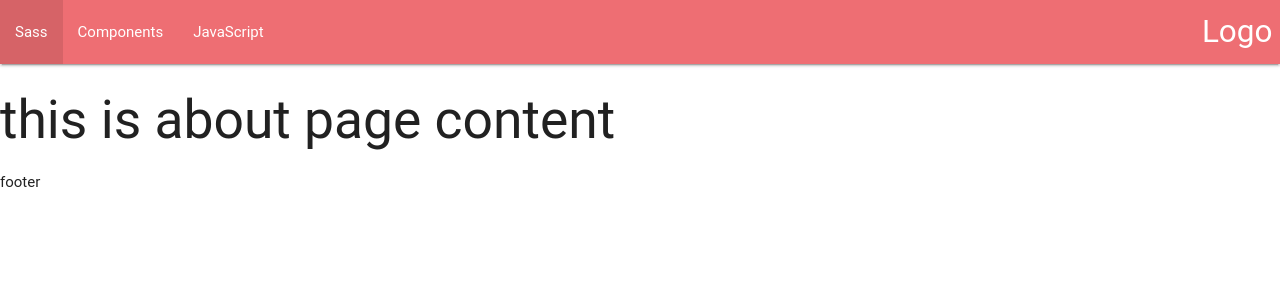
After one commit to coremind-oss/ttasm-web-server, a Django app: page /about/ in a window 1280 px wide. The commit adds this page. Shown: the top 300 px of the page. Run offline with Django 3.2, Linux system fonts and the light colour scheme; some libraries are stand-ins or nearby versions; some web fonts are replaced.

Commit message:
Examples of template language extend, include and block

```diff
--- /dev/null
+++ b/ui/templates/ui/about.html
@@ -0,0 +1,7 @@
+{% extends 'ui/index.html' %}
+
+{% block content %}
+  <h2>
+    this is about page content
+  </h2>
+{% endblock %}
--- /dev/null
+++ b/ui/templates/ui/base.html
@@ -0,0 +1,23 @@
+<!DOCTYPE html>
+<html>
+  <head>
+    <meta charset="utf-8">
+    <title>Experiments with templates</title>
+  </head>
+  <body>
+    {% block nav %}
+    <!-- This is where the navigation bar will go -->
+    <p>nav</p>
+    {% endblock nav %}
+
+    {% block content %}
+    <h1>THIS IS FROM base.html</h1>
+    {% endblock content %}
+
+    {% block footer %}
+    <!-- This is where the footer will go -->
+    <p>footer</p>
+    {% endblock footer %}
+
+  </body>
+</html>
--- /dev/null
+++ b/ui/templates/ui/different_nav.html
@@ -0,0 +1,3 @@
+<nav>
+  nav 2
+</nav>
--- a/ui/templates/ui/index.html
+++ b/ui/templates/ui/index.html
@@ -1,89 +1,5 @@
-<!DOCTYPE html>
-<html>
-  <head>
-    <meta charset="utf-8">
-    <title></title>
+{% extends 'ui/base.html' %}
 
-    <script
-			  src="https://code.jquery.com/jquery-3.2.1.min.js"
-			  integrity="sha256-hwg4gsxgFZhOsEEamdOYGBf13FyQuiTwlAQgxVSNgt4="
-			  crossorigin="anonymous"></script>
-    <link href="https://cdnjs.cloudflare.com/ajax/libs/blaze/3.2.2/components.cards.min.css" rel="stylesheet" crossorigin="anonymous">
-    <link href="https://cdnjs.cloudflare.com/ajax/libs/blaze/3.2.2/components.buttons.min.css" rel="stylesheet" crossorigin="anonymous">
-    <style media="screen">
-      html, body {
-        height: 100%;
-      }
-    </style>
-  </head>
-  <body>
-    <a href="/admin" style="font-size: 9px;">Visit Admin page</a>
-    <h1>Index Page</h1>
-
-    {% if messages %}
-    <ul class="messages">
-        {% for message in messages %}
-        <div class="c-card u-higher">
-          <div class="c-card__item c-card__item--brand">{{ message.title }}</div>
-          <div class="c-card__item">
-            <p class="c-paragraph">{{ message }}</p>
-          </div>
-        </div>
-        {% endfor %}
-    </ul>
-    {% endif %}
-
-    <input type="text" name="" value="">
-
-    <p>
-      This comes from the context: -->|{{ data }}|<--
-    </p>
-    <p>
-      This comes from the context: -->|{{ data1 }}|<--
-    </p>
-    <p>
-      This comes from the context: -->|{{ some_dict.dict_data }}|<--
-    </p>
-
-    <ol>
-      {% for item in some_list %}
-        {% if '2' in item %}
-          <li>{{ item }}</li>
-        {% endif %}
-      {% endfor %}
-    </ol>
-
-    {% if request.user.is_superuser %}
-      <h2>WOW, youre a superuser!</h2>
-    {% elif request.user.is_staff %}
-      <h3>Youre a staff user.</h3>
-    {% elif request.user.id == None %}
-      <h5>You're None</h5>
-    {% else %}
-    <p>
-      <b>You are a user, but not staff and not admin</b>
-    </p>
-    {% endif %}
-
-    <a href="{% url 'showing_reverse' %}" class="c-button c-button--error">Logout</a>
-
-    {% if request.user.id != None %}
-    <script type="text/javascript">
-      var timeoutID = null;
-      function inactive_logout() {
-        window.location.href = '/inactivity_logout';
-      }
-      function activity_detected() {
-        clearTimeout(timeoutID);
-        timeoutID = window.setTimeout(inactive_logout, 5000);
-      }
-      $(document).ready(function() {
-        timeoutID = window.setTimeout(inactive_logout, 5000);
-        $(document).on('keydown', activity_detected);
-        $('body').on('mousemove', activity_detected);
-      });
-    </script>
-    {% endif %}
-
-  </body>
-</html>
+{% block nav %}
+{% include 'ui/nav.html' %}
+{% endblock nav %}
--- /dev/null
+++ b/ui/templates/ui/nav.html
@@ -0,0 +1,16 @@
+<!-- Compiled and minified CSS -->
+<link rel="stylesheet" href="https://cdnjs.cloudflare.com/ajax/libs/materialize/0.98.2/css/materialize.min.css">
+
+<!-- Compiled and minified JavaScript -->
+<script src="https://cdnjs.cloudflare.com/ajax/libs/materialize/0.98.2/js/materialize.min.js"></script>
+
+<nav>
+  <div class="nav-wrapper">
+    <a href="#" class="brand-logo right">Logo</a>
+    <ul id="nav-mobile" class="left hide-on-med-and-down">
+      <li><a href="sass.html">Sass</a></li>
+      <li><a href="badges.html">Components</a></li>
+      <li><a href="collapsible.html">JavaScript</a></li>
+    </ul>
+  </div>
+</nav>
--- a/ui/urls.py
+++ b/ui/urls.py
@@ -5,6 +5,7 @@ from ui import views
 
 urlpatterns = [
     url(r'^$', views.index, name='index'),
+    url(r'^about/$', views.about, name='about'),
     url(r'^inactivity_logout/$', views.showing_reverse, name='showing_reverse'),
 
     # DESKTOP COMMS
--- a/ui/views.py
+++ b/ui/views.py
@@ -9,37 +9,10 @@ from django.views.decorators.csrf import csrf_exempt
 
 # Create your views here.
 def index(request):
+    return render(request, template_name='ui/index.html')
 
-#     print(request.user)
-#     print(type(request.user))
-#     print(dir(request.user))
-    print('ID:', request.user.id)
-
-    for item in dir(request.user):
-        print('request.user.{}'.format(item))
-
-    context_built = {
-        'data': 'I am data',
-        'data1': 'I am data1',
-        'some_dict': {
-            'dict_data': 'I am dict data',
-        },
-        'some_list': [
-            'item 1',
-            'item 2',
-            'item 3',
-            'item 4',
-        ]
-    }
-
-    kwargs = {
-        'context': context_built,
-        'content_type': None,
-        'status': None,
-        'using': None,
-    }
-
-    return render(request, template_name='ui/index.html', **kwargs)
+def about(request):
+    return render(request, template_name='ui/about.html')
 
 def showing_reverse(request):
     logout(request)
```
Also changed, not shown: ui/templates/ui/base_with_nav.html (added, +13 -0 lines).
